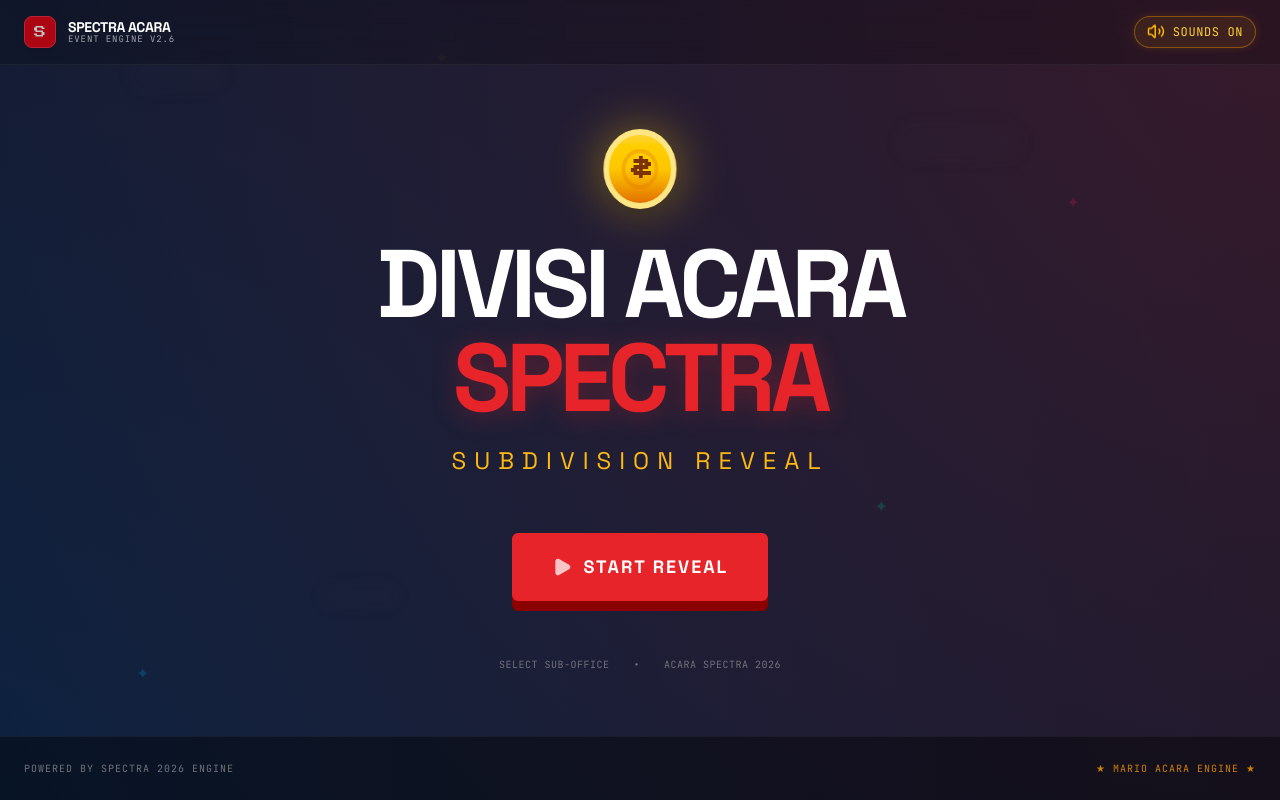
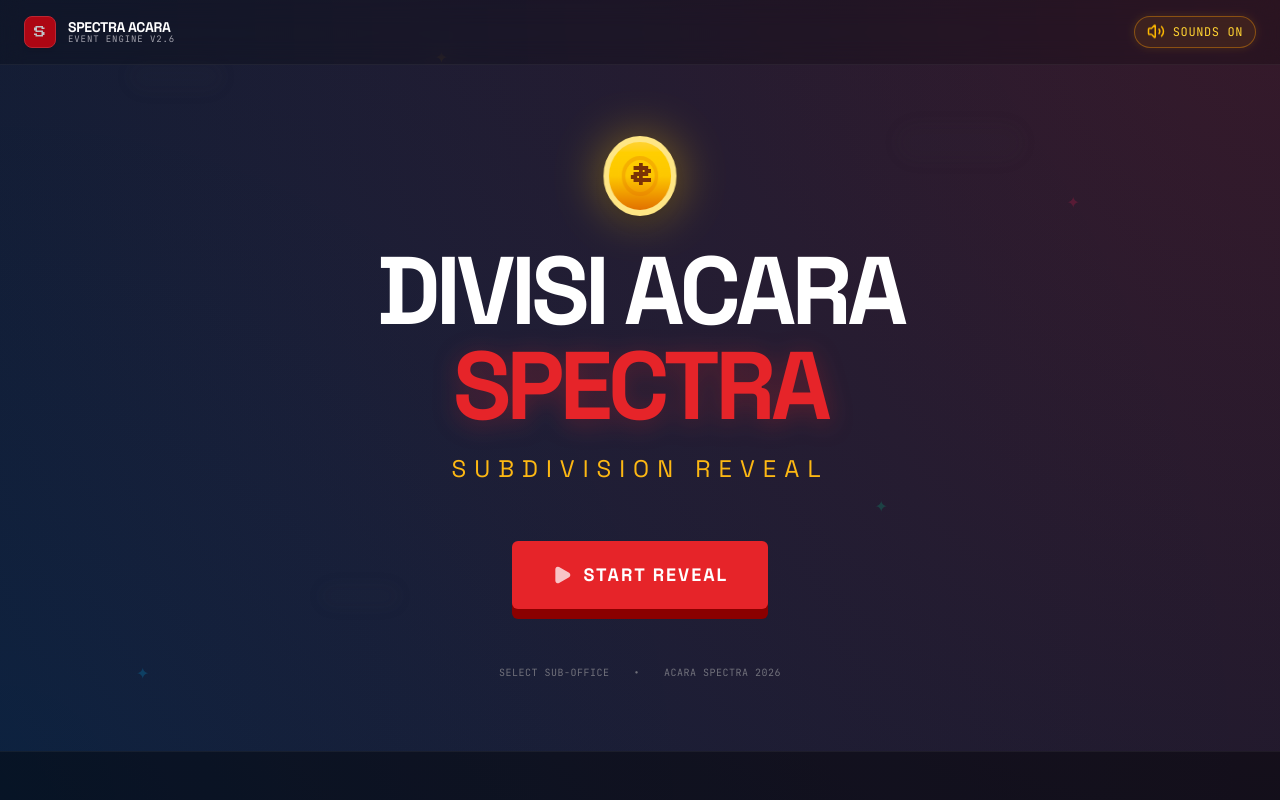
Before and after one commit to firman-gel/spectra-reveal, a React (Vite) app: page / in a window 1280 px wide. Built offline with nearby package versions, Linux system fonts and the light colour scheme.

Commit message:
Remove span text

```diff
--- a/src/App.tsx
+++ b/src/App.tsx
@@ -865,10 +865,10 @@ export default function App() {
       {/* Styled bottom game platform/fender visual (Professional retro layout decoration) */}
       <footer className="relative z-10 px-6 py-6 border-t border-white/5 bg-black/40 flex flex-col sm:flex-row gap-4 justify-between items-center text-zinc-500 font-mono text-[10px] tracking-widest text-center sm:text-left select-none">
         <div className="flex items-center gap-2">
-          <span>POWERED BY SPECTRA 2026 ENGINE</span>
+
         </div>
         <div className="flex gap-4">
-          <span className="text-amber-500/80">★ MARIO ACARA ENGINE ★</span>
+
         </div>
       </footer>
     </div>
```
Lines whose indentation alone changed are shown as unchanged.
